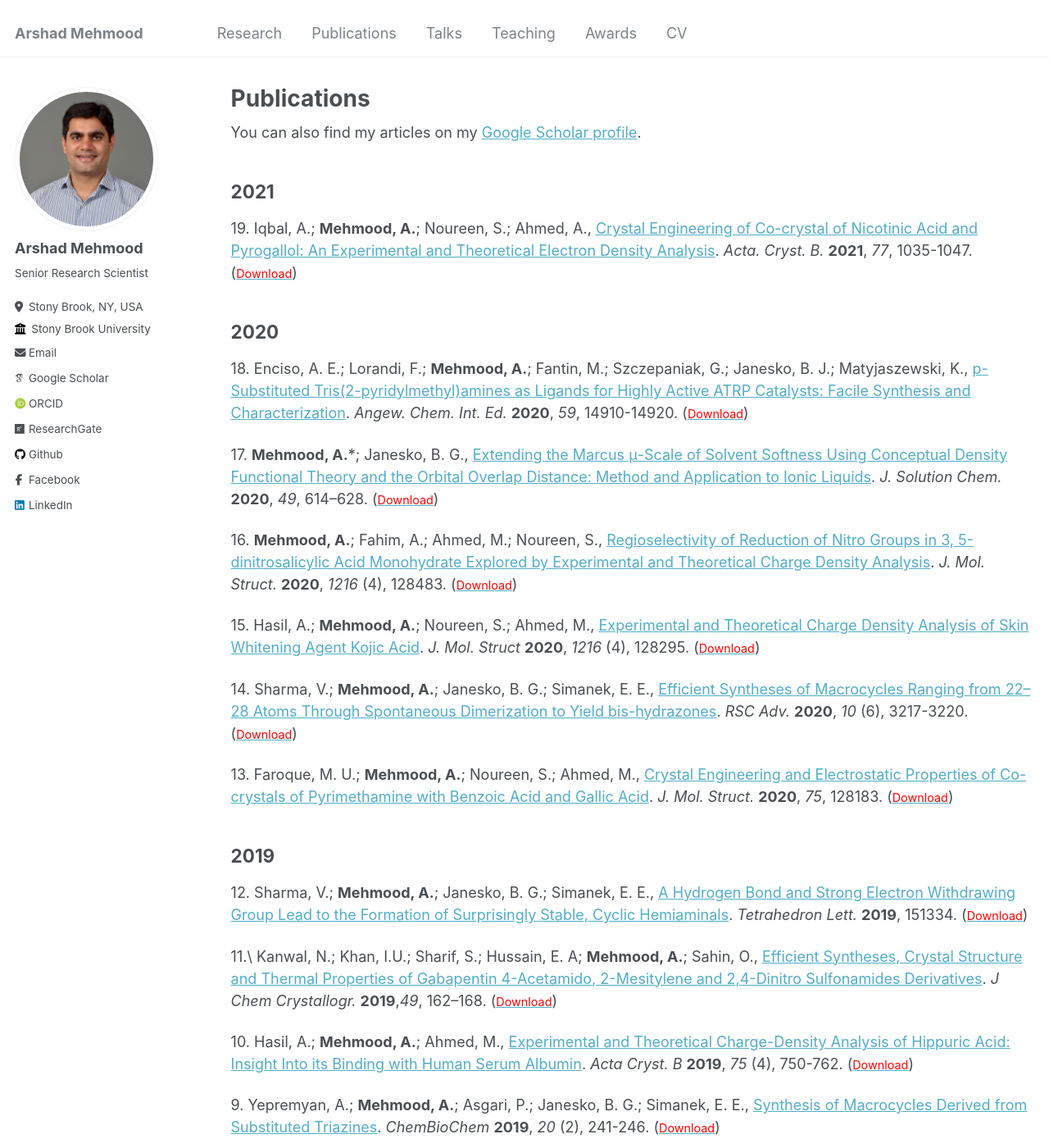
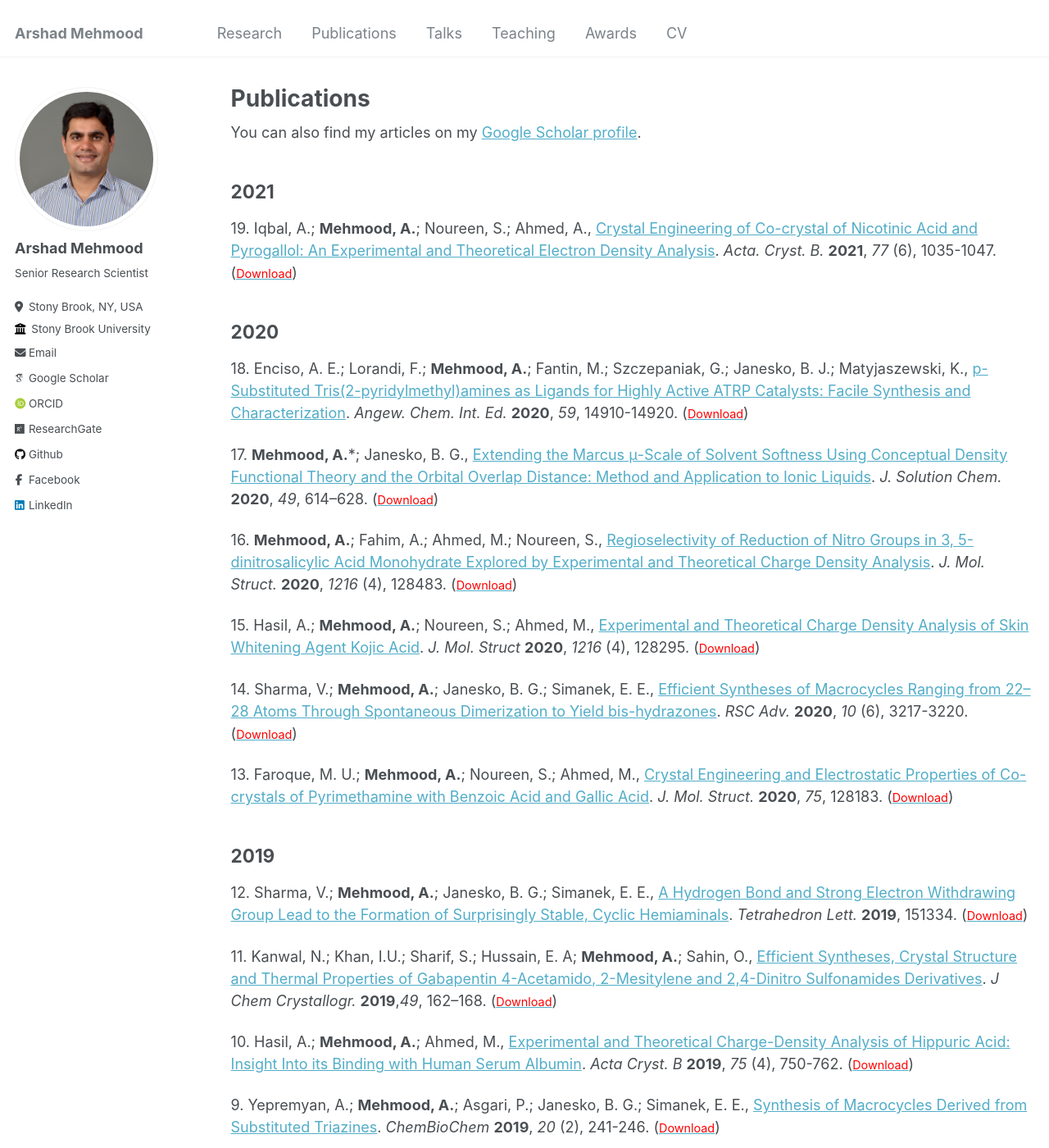
Before and after one commit to arshadmehmood118/arshadmehmood118.github.io, a Jekyll site: the page built from _pages/publications.md, in a window 1280 px wide and 1400 px high. Shown: the whole window at 82% size. Built offline with Jekyll 4.4.1, drawn with Linux system fonts in a browser that asks for light colours; some web fonts are replaced.

Commit message:
Update publications.md

```diff
--- a/_pages/publications.md
+++ b/_pages/publications.md
@@ -11,7 +11,7 @@ author_profile: true
 
 2021
 ------
-19\. Iqbal, A.; **Mehmood, A.**; Noureen, S.; Ahmed, A., [Crystal Engineering of Co-crystal of Nicotinic Acid and Pyrogallol: An Experimental and Theoretical Electron Density Analysis](https://doi.org/10.1107/S2052520621011000). _Acta. Cryst. B._ **2021**, _77_, 1035-1047. ([<span style="color:red; font-size:0.8em;">Download</span>](http://arshadmehmood118.github.io/files/paper19.pdf))
+19\. Iqbal, A.; **Mehmood, A.**; Noureen, S.; Ahmed, A., [Crystal Engineering of Co-crystal of Nicotinic Acid and Pyrogallol: An Experimental and Theoretical Electron Density Analysis](https://doi.org/10.1107/S2052520621009124). _Acta. Cryst. B._ **2021**, _77_ (6), 1035-1047. ([<span style="color:red; font-size:0.8em;">Download</span>](http://arshadmehmood118.github.io/files/paper19.pdf))
 
 2020
 ------
@@ -31,7 +31,7 @@ author_profile: true
 ------
 12\. Sharma, V.; **Mehmood, A.**; Janesko, B. G.; Simanek, E. E., [A Hydrogen Bond and Strong Electron Withdrawing Group Lead to the Formation of Surprisingly Stable, Cyclic Hemiaminals](https://doi.org/10.1016/j.tetlet.2019.151334). _Tetrahedron Lett._ **2019**, 151334. ([<span style="color:red; font-size:0.8em;">Download</span>](http://arshadmehmood118.github.io/files/paper12.pdf))
 
-11.\ Kanwal, N.; Khan, I.U.; Sharif, S.; Hussain, E. A; **Mehmood, A.**; Sahin, O., [Efficient Syntheses, Crystal Structure and Thermal Properties of Gabapentin 4-Acetamido, 2-Mesitylene and 2,4-Dinitro Sulfonamides Derivatives](https://doi.org/10.1007/s10870-018-00765-2). _J Chem Crystallogr._ **2019**,_49_, 162–168. ([<span style="color:red; font-size:0.8em;">Download</span>](http://arshadmehmood118.github.io/files/paper11.pdf))
+11\. Kanwal, N.; Khan, I.U.; Sharif, S.; Hussain, E. A; **Mehmood, A.**; Sahin, O., [Efficient Syntheses, Crystal Structure and Thermal Properties of Gabapentin 4-Acetamido, 2-Mesitylene and 2,4-Dinitro Sulfonamides Derivatives](https://doi.org/10.1007/s10870-018-00765-2). _J Chem Crystallogr._ **2019**,_49_, 162–168. ([<span style="color:red; font-size:0.8em;">Download</span>](http://arshadmehmood118.github.io/files/paper11.pdf))
 
 10\. Hasil, A.; **Mehmood, A.**; Ahmed, M., [Experimental and Theoretical Charge-Density Analysis of Hippuric Acid: Insight Into its Binding with Human Serum Albumin](https://doi.org/10.1107/S2052520619007911). _Acta Cryst. B_ **2019**, _75_ (4), 750-762. ([<span style="color:red; font-size:0.8em;">Download</span>](http://arshadmehmood118.github.io/files/paper10.pdf))
 
```
